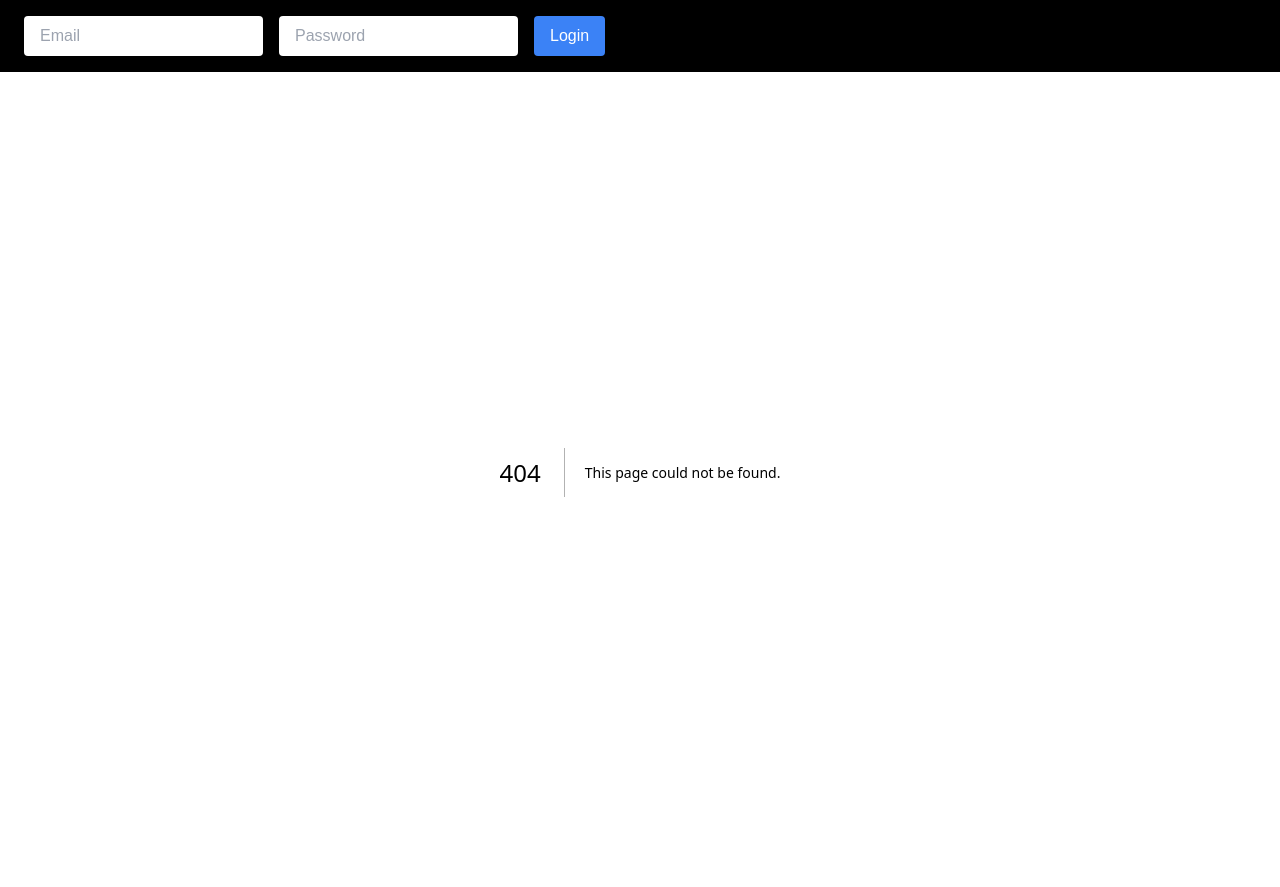
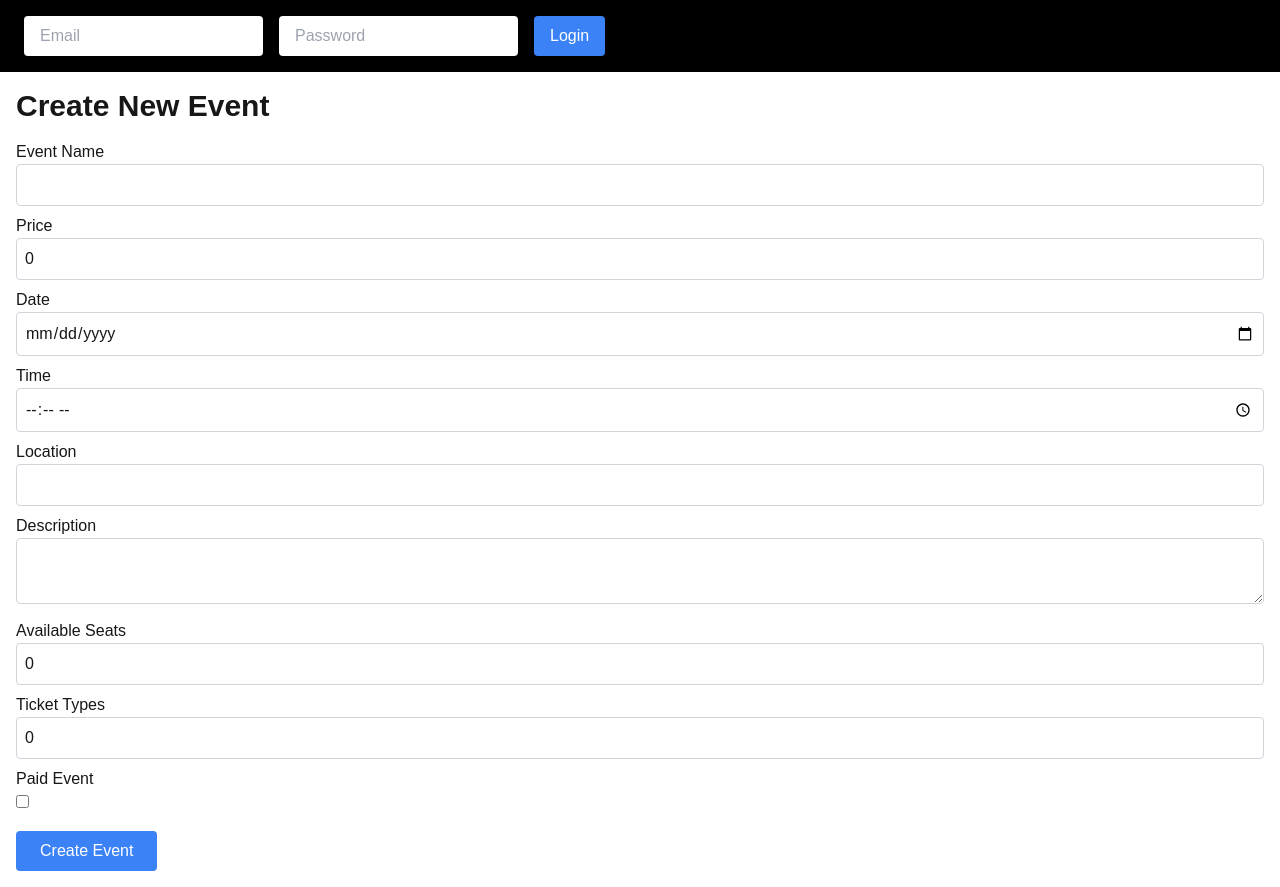
Before and after one commit to hilmatrix/eventbrite-frontend, a Next.js app: page /create-event in a window 1280 px wide. Before the commit this address had no page. Built offline with nearby package versions, Linux system fonts and the light colour scheme.

Commit message:
feat: event list, event detail, and create-event form

```diff
--- a/package.json
+++ b/package.json
@@ -9,6 +9,7 @@
     "lint": "next lint"
   },
   "dependencies": {
+    "axios": "^1.7.7",
     "next": "15.0.2",
     "react": "^19.0.0-rc-02c0e824-20241028",
     "react-dom": "^19.0.0-rc-02c0e824-20241028"
--- /dev/null
+++ b/src/app/create-event/page.tsx
@@ -0,0 +1,233 @@
+"use client";
+
+import { useEffect, useState } from 'react';
+import { useAuth } from '../../contexts/AuthContext';
+
+export default function CekLogin() {
+  const { isLoggedIn, getJwtToken } = useAuth();
+  const [responseText, setResponseText] = useState('');
+  const [userData, setUserData] = useState(null);
+  const [eventForm, setEventForm] = useState({
+    userId: 1,
+    name: '',
+    price: 0,
+    date: '',
+    time: '',
+    location: '',
+    description: '',
+    availableSeats: 0,
+    ticketTypes: 0,
+    isPaidEvent: false,
+  });
+
+  useEffect(() => {
+    const fetchTokenTest = async () => {
+      if (isLoggedIn) {
+        try {
+          const token = getJwtToken();
+
+          // Fetch from /testtoken to verify token
+          const testTokenResponse = await fetch('http://localhost:8080/api/v1/events', {
+            method: 'GET',
+            headers: {
+              'Authorization': `Bearer ${token}`,
+            },
+          });
+
+          if (testTokenResponse.ok) {
+            const text = await testTokenResponse.text();
+            setResponseText(text);
+          } else {
+            setResponseText('Failed to fetch /testtoken response');
+          }
+        } catch (error) {
+          console.error('Error fetching token test:', error);
+          setResponseText('Error fetching /testtoken');
+        }
+      }
+    };
+    fetchTokenTest();
+  }, [isLoggedIn, getJwtToken]);
+
+  const handleChange = (e: React.ChangeEvent<HTMLInputElement>) => {
+    const { name, value } = e.target;
+    setEventForm((prev) => ({
+      ...prev,
+      [name]: value,
+    }));
+  };
+
+  const handleSubmit = async (e: React.FormEvent) => {
+    e.preventDefault();
+    if (!isLoggedIn) {
+      setResponseText('You must be logged in to submit an event');
+      return;
+    }
+
+    try {
+      const token = getJwtToken();
+      const response = await fetch('http://localhost:8080/api/v1/events', {
+        method: 'POST',
+        headers: {
+          'Content-Type': 'application/json',
+          'Authorization': `Bearer ${token}`,
+        },
+        body: JSON.stringify({
+          user: { userId: eventForm.userId },
+          isActive: true,
+          name: eventForm.name,
+          price: parseFloat(eventForm.price.toString()), // Ensure it's a number
+          date: eventForm.date,
+          time: eventForm.time,
+          location: eventForm.location,
+          description: eventForm.description,
+          availableSeats: eventForm.availableSeats,
+          ticketTypes: eventForm.ticketTypes,
+          isPaidEvent: eventForm.isPaidEvent,
+        }),
+      });
+
+      if (response.ok) {
+        setResponseText('Event created successfully!');
+        setEventForm({
+          userId: 1,
+          name: '',
+          price: 0,
+          date: '',
+          time: '',
+          location: '',
+          description: '',
+          availableSeats: 0,
+          ticketTypes: 0,
+          isPaidEvent: false,
+        });
+      } else {
+        const errorText = await response.text();
+        setResponseText(`Failed to create event: ${errorText}`);
+      }
+    } catch (error) {
+      console.error('Error creating event:', error);
+      setResponseText('Error creating event');
+    }
+  };
+
+  return (
+    <div className="p-4">
+      <h1 className="text-3xl font-bold">Create New Event</h1>
+      <form onSubmit={handleSubmit} className="mt-4">
+        <div>
+          <label htmlFor="name" className="block">Event Name</label>
+          <input
+            type="text"
+            id="name"
+            name="name"
+            value={eventForm.name}
+            onChange={handleChange}
+            className="w-full p-2 border border-gray-300 rounded"
+            required
+          />
+        </div>
+        <div className="mt-2">
+          <label htmlFor="price" className="block">Price</label>
+          <input
+            type="number"
+            id="price"
+            name="price"
+            value={eventForm.price}
+            onChange={handleChange}
+            className="w-full p-2 border border-gray-300 rounded"
+            required
+          />
+        </div>
+        <div className="mt-2">
+          <label htmlFor="date" className="block">Date</label>
+          <input
+            type="date"
+            id="date"
+            name="date"
+            value={eventForm.date}
+            onChange={handleChange}
+            className="w-full p-2 border border-gray-300 rounded"
+            required
+          />
+        </div>
+        <div className="mt-2">
+          <label htmlFor="time" className="block">Time</label>
+          <input
+            type="time"
+            id="time"
+            name="time"
+            value={eventForm.time}
+            onChange={handleChange}
+            className="w-full p-2 border border-gray-300 rounded"
+            required
+          />
+        </div>
+        <div className="mt-2">
+          <label htmlFor="location" className="block">Location</label>
+          <input
+            type="text"
+            id="location"
+            name="location"
+            value={eventForm.location}
+            onChange={handleChange}
+            className="w-full p-2 border border-gray-300 rounded"
+            required
+          />
+        </div>
+        <div className="mt-2">
+          <label htmlFor="description" className="block">Description</label>
+          <textarea
+            id="description"
+            name="description"
+            value={eventForm.description}
+            onChange={handleChange}
+            className="w-full p-2 border border-gray-300 rounded"
+            required
+          />
+        </div>
+        <div className="mt-2">
+          <label htmlFor="availableSeats" className="block">Available Seats</label>
+          <input
+            type="number"
+            id="availableSeats"
+            name="availableSeats"
+            value={eventForm.availableSeats}
+            onChange={handleChange}
+            className="w-full p-2 border border-gray-300 rounded"
+            required
+          />
+        </div>
+        <div className="mt-2">
+          <label htmlFor="ticketTypes" className="block">Ticket Types</label>
+          <input
+            type="number"
+            id="ticketTypes"
+            name="ticketTypes"
+            value={eventForm.ticketTypes}
+            onChange={handleChange}
+            className="w-full p-2 border border-gray-300 rounded"
+            required
+          />
+        </div>
+        <div className="mt-2">
+          <label htmlFor="isPaidEvent" className="block">Paid Event</label>
+          <input
+            type="checkbox"
+            id="isPaidEvent"
+            name="isPaidEvent"
+            checked={eventForm.isPaidEvent}
+            onChange={(e) => setEventForm((prev) => ({ ...prev, isPaidEvent: e.target.checked }))}
+            className="p-2"
+          />
+        </div>
+        <div className="mt-4">
+          <button type="submit" className="px-6 py-2 bg-blue-500 text-white rounded">
+            Create Event
+          </button>
+        </div>
+      </form>
+      {responseText && <p className="mt-4 text-gray-700">{responseText}</p>}
+    </div>
+  );
+}
--- a/src/app/events/[id]/page.tsx
+++ b/src/app/events/[id]/page.tsx
@@ -1,12 +1,12 @@
 "use client";
 
-import { useRouter } from "next/router";
+import Link from "next/link";
+import { useParams } from "next/navigation"; // Import useParams from next/navigation
 import { useEffect, useState } from "react";
 
 export default function EventDetailsPage() {
-  const router = useRouter();
-  const { id } = router.query; // Dynamic event ID
-  const [event, setEvent] = useState(null);
+  const { id } = useParams() as { id: string }; // Access the dynamic event ID using useParams
+  const [event, setEvent] = useState<any>(null);
 
   useEffect(() => {
     if (id) {
@@ -27,9 +27,12 @@ export default function EventDetailsPage() {
         <p><strong>Date:</strong> {event.date}</p>
         <p><strong>Location:</strong> {event.location}</p>
       </div>
-      <button className="mt-4 px-6 py-2 bg-blue-500 text-white rounded">
-        Buy Tickets
-      </button>
+      {/* Using Link component for navigation */}
+      <Link href={`/buy-tickets/${id}`}>
+        <button className="mt-4 px-6 py-2 bg-blue-500 text-white rounded">
+          Buy Tickets
+        </button>
+      </Link>
     </div>
   );
 }
--- a/src/app/events/page.tsx
+++ b/src/app/events/page.tsx
@@ -1,37 +1,72 @@
-"use client";
+"use client"
+import axios from 'axios';
+import { useEffect, useState } from 'react';
 
-import { useState, useEffect } from "react";
-import { useEventContext } from "../../contexts/EventContext";
-import EventCard from "../../components/EventCard";
-import EventFilters from "../../components/EventFilters";
-import SearchBar from "../../components/SearchBar";
-import Pagination from "../../components/Pagination";
+// Helper to format dates
+const formatDate = (dateString: string) => {
+  const options: Intl.DateTimeFormatOptions = { year: 'numeric', month: 'long', day: 'numeric' };
+  return new Date(dateString).toLocaleDateString(undefined, options);
+};
 
-export default function EventsPage() {
-  const { events, fetchEvents } = useEventContext();
-  const [search, setSearch] = useState<string>("");
-  const [filters, setFilters] = useState<Record<string, string | number>>({});
-  const [page, setPage] = useState<number>(1);
+interface Event {
+  name: string;
+  price: number;
+  date: string;
+  time: string;
+  location: string;
+  description: string;
+  availableSeats: number;
+  isPaidEvent: boolean;
+  createdAt: string;
+}
 
-  // Memoize fetchEvents to avoid missing dependencies
+const EventsPage = () => {
+  const [events, setEvents] = useState<Event[]>([]);
+
   useEffect(() => {
-    fetchEvents(search, filters, page);
-  }, [search, filters, page, fetchEvents]);
+    const fetchEvents = async () => {
+      try {
+        const response = await axios.get('http://localhost:8080/api/v1/events');
+        setEvents(response.data);
+      } catch (error) {
+        console.error('Error fetching events:', error);
+      }
+    };
+
+    fetchEvents();
+  }, []);
 
   return (
-    <div className="p-4">
-      <h1 className="text-3xl font-bold mb-4">Discover Events</h1>
-
-      <SearchBar onSearch={setSearch} />
-      <EventFilters onFilterChange={setFilters} />
-
-      <div className="grid grid-cols-1 md:grid-cols-2 lg:grid-cols-3 gap-4 mt-4">
-        {events.map((event) => (
-          <EventCard key={event.id} event={event} />
+    <div className="flex flex-col items-center p-4">
+      <h1 className="text-2xl font-bold mb-4">Upcoming Events</h1>
+      <div className="w-full max-w-4xl">
+        {events.map((event, index) => (
+          <div
+            key={index}
+            className="bg-white shadow-md rounded-lg mb-4 p-6 hover:shadow-lg transition-shadow"
+          >
+            <h2 className="text-xl font-semibold mb-2">{event.name}</h2>
+            <p className="text-gray-600 mb-1">
+              <strong>Date:</strong> {formatDate(event.date)} at {event.time}
+            </p>
+            <p className="text-gray-600 mb-1">
+              <strong>Location:</strong> {event.location}
+            </p>
+            <p className="text-gray-600 mb-1">
+              <strong>Price:</strong> {event.isPaidEvent ? `Rp ${event.price}` : 'Free'}
+            </p>
+            <p className="text-gray-600 mb-1">
+              <strong>Available Seats:</strong> {event.availableSeats}
+            </p>
+            <p className="text-gray-600 mb-1">
+              <strong>Registration opened at:</strong> {formatDate(event.createdAt)}
+            </p>
+            <p className="text-gray-700 mt-2">{event.description}</p>
+          </div>
         ))}
       </div>
-
-      <Pagination currentPage={page} onPageChange={setPage} />
     </div>
   );
-}
+};
+
+export default EventsPage;
```
Also changed, not shown: 1 other file (tests, documents, lock files or other folders).
